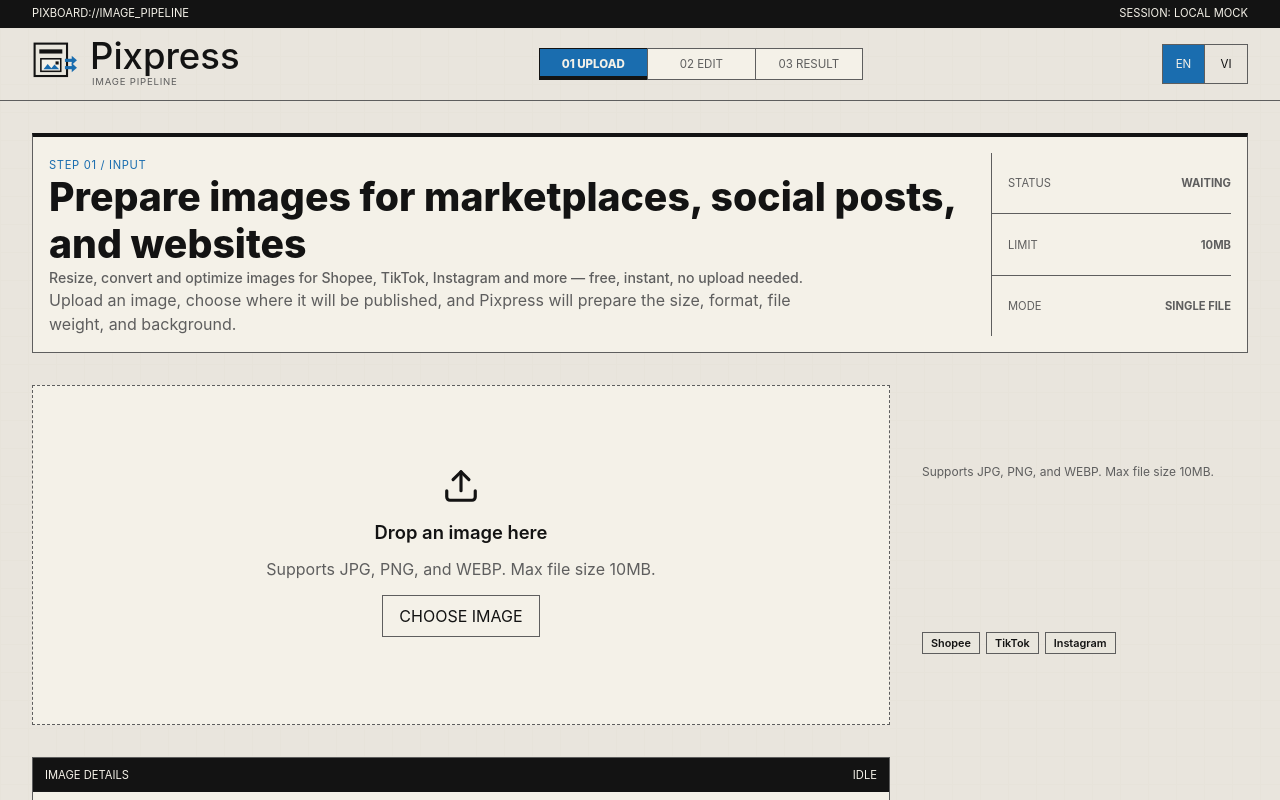
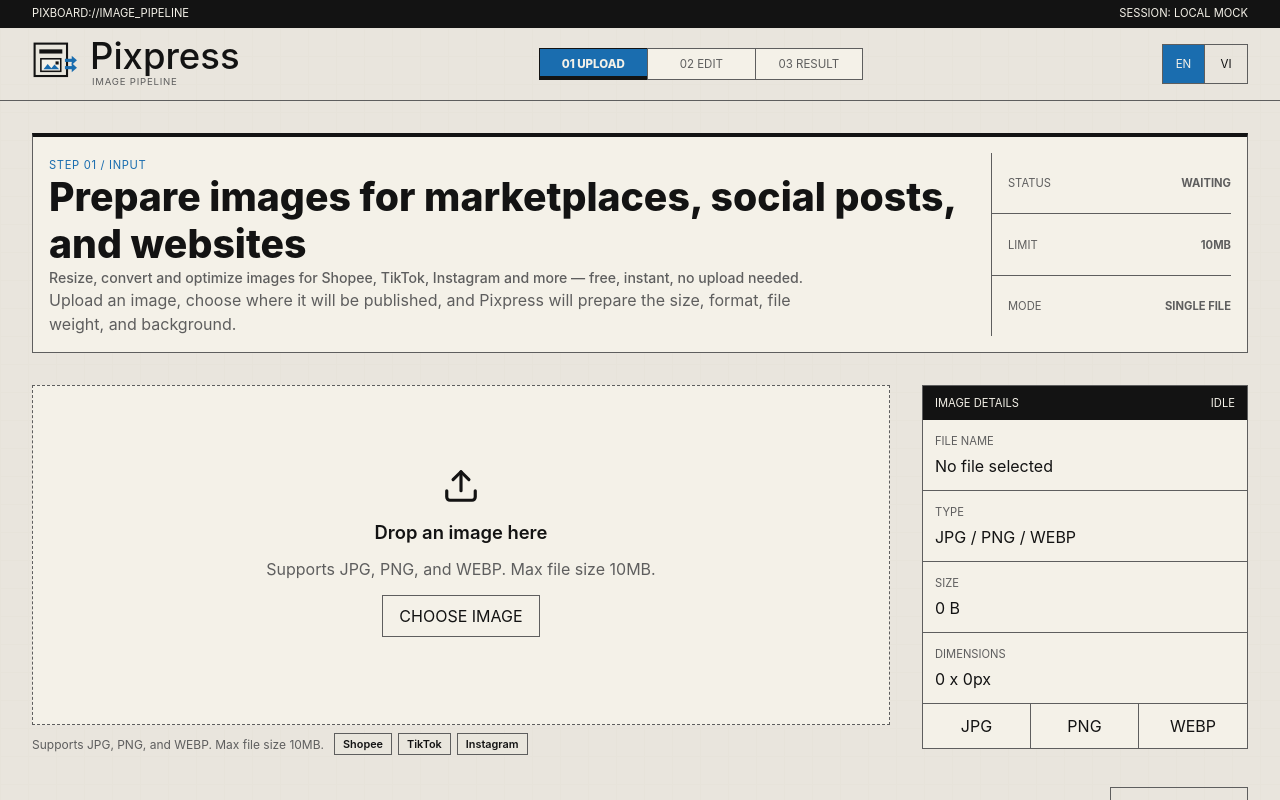
Before and after one commit to DuongStark/Pixpress, a React (Vite) app in the folder FE/: page / in a window 1280 px wide. Shown: the top 800 px of the page. Built offline with nearby package versions, Linux system fonts and the light colour scheme.

Commit message:
fix: dropzone hints layout bug on UploadPage

```diff
--- a/FE/src/pages/UploadPage.module.css
+++ b/FE/src/pages/UploadPage.module.css
@@ -106,6 +106,12 @@
   font-size: 0.88rem;
   font-weight: 500;
   margin: 0 0 4px;
+}
+
+.dropzoneColumn {
+  display: flex;
+  flex-direction: column;
+  min-width: 0;
 }
 
 .dropzoneHints {
--- a/FE/src/pages/UploadPage.tsx
+++ b/FE/src/pages/UploadPage.tsx
@@ -85,6 +85,7 @@
       </div>
 
       <div className={styles.uploadBoard}>
+        <div className={styles.dropzoneColumn}>
           <ImageDropzone
             disabled={isUploading}
             error={error}
@@ -101,6 +102,7 @@
               <span>Shopee</span>
               <span>TikTok</span>
               <span>Instagram</span>
+            </div>
           </div>
         </div>
 
```
Lines whose indentation alone changed are shown as unchanged.
